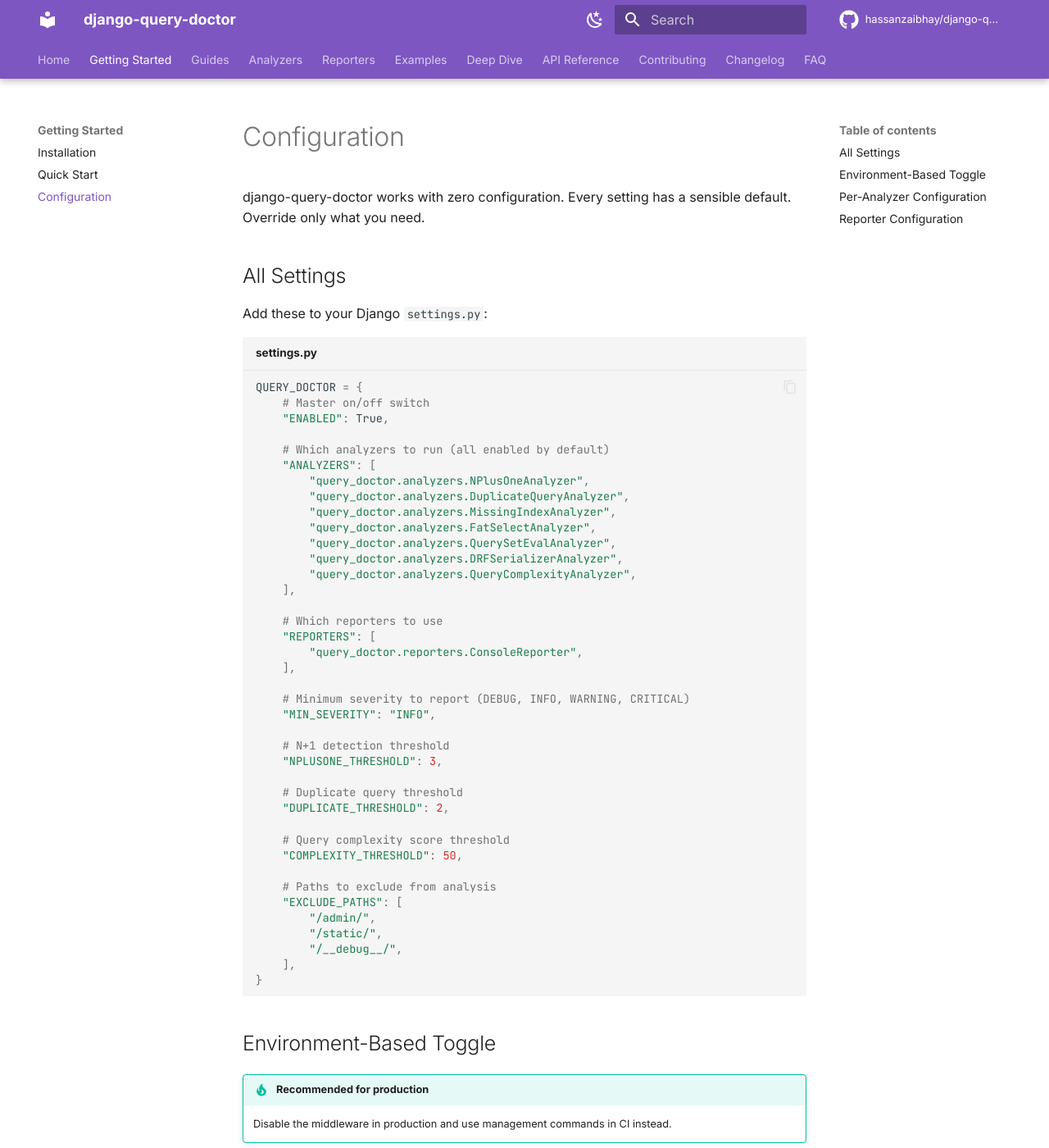
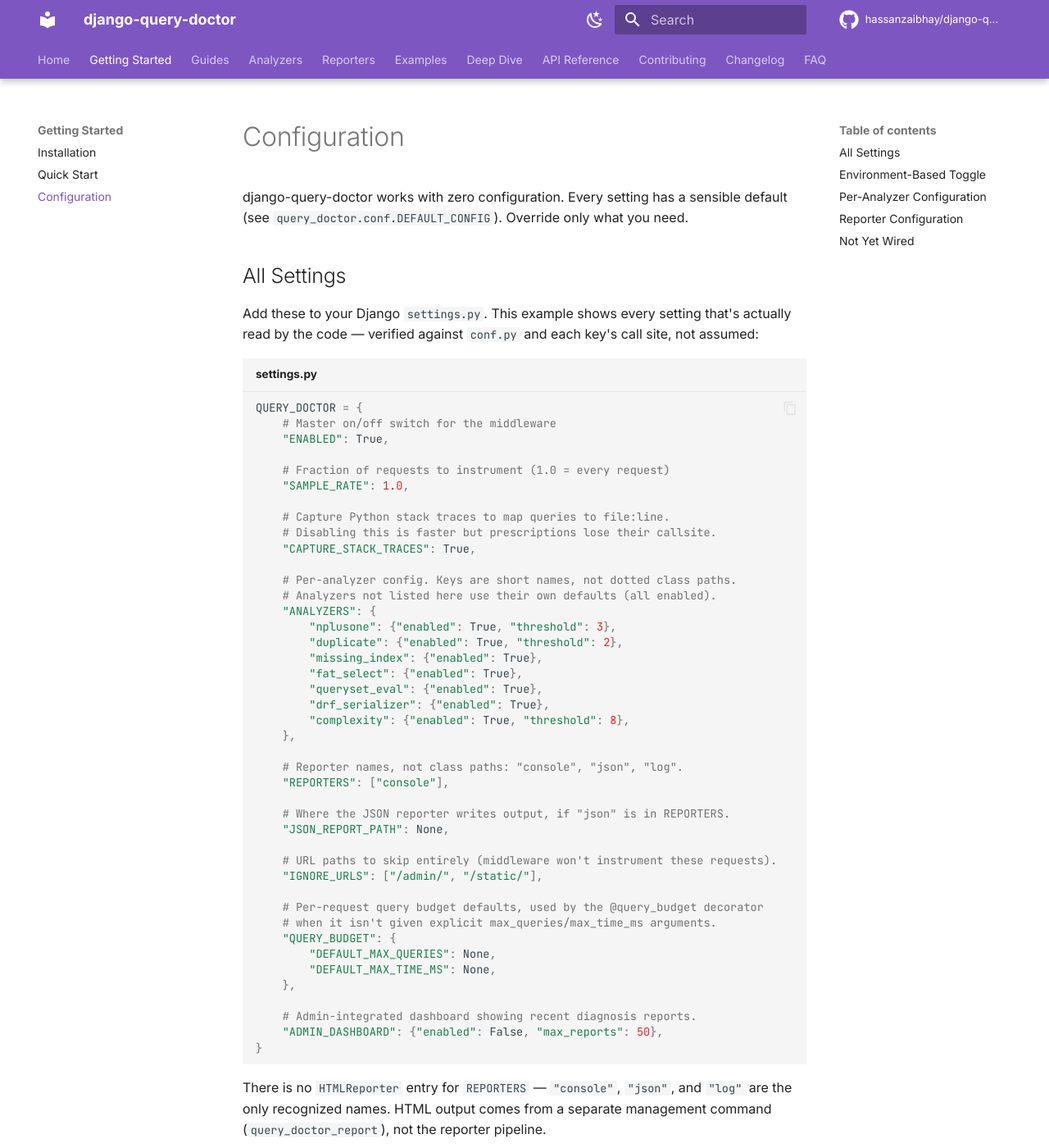
Before and after one commit to hassanzaibhay/django-query-doctor, an MkDocs documentation site: the page built from docs/getting-started/configuration.md, in a window 1280 px wide and 1400 px high. Shown: the whole window at 82% size. Built offline with MkDocs 1.6.1 and Material for MkDocs 9.7.7, drawn with Linux system fonts in a browser that asks for light colours; comment, search, counter and statistics services are not loaded; some of the changed text lies outside the part shown.

Commit message:
fix: prevent QueryFixer.apply_fixes from writing corrupted code (2.0.1) (#5)
fix_queries --apply edited the query's callsite line, but for
n_plus_one and fat_select prescriptions that line is often the
in-loop attribute-access line rather than the queryset definition —
appending .select_related(...)/.only(...) there could produce invalid
or silently-wrong Python. This shipped in 2.0.0.

apply_fixes() now only writes fixes for issue types verified safe
(queryset_eval, duplicate_query, missing_index) via a fixed allowlist
(AUTO_APPLIABLE_ISSUE_TYPES). Unsafe types are refused and recorded in
last_skipped_unsafe. Before writing anything, the candidate file
content is validated with ast.parse(); a fix that would produce
invalid Python is rejected and recorded in last_failed_validation
instead of written. generate_diff() tags unsafe entries
[MANUAL FIX ONLY]. fix_queries now exits nonzero (CommandError) if
either list is non-empty, after printing the diff and any successful
changes.

Also: rewrite docs/getting-started/configuration.md against the real
DEFAULT_CONFIG (the previous example used dotted class paths and
several fictional keys); update docs/guides/auto-fix.md for the new
safe/unsafe split; bump to 2.0.1.

````diff
--- a/docs/getting-started/configuration.md
+++ b/docs/getting-started/configuration.md
@@ -1,56 +1,63 @@
 # Configuration
 
-django-query-doctor works with zero configuration. Every setting has a sensible default. Override only what you need.
+django-query-doctor works with zero configuration. Every setting has a sensible default (see `query_doctor.conf.DEFAULT_CONFIG`). Override only what you need.
 
 ## All Settings
 
-Add these to your Django `settings.py`:
+Add these to your Django `settings.py`. This example shows every setting that's actually read by the code — verified against `conf.py` and each key's call site, not assumed:
+
 ```python title="settings.py"
 QUERY_DOCTOR = {
-    # Master on/off switch
+    # Master on/off switch for the middleware
     "ENABLED": True,
 
-    # Which analyzers to run (all enabled by default)
-    "ANALYZERS": [
-        "query_doctor.analyzers.NPlusOneAnalyzer",
-        "query_doctor.analyzers.DuplicateQueryAnalyzer",
-        "query_doctor.analyzers.MissingIndexAnalyzer",
-        "query_doctor.analyzers.FatSelectAnalyzer",
-        "query_doctor.analyzers.QuerySetEvalAnalyzer",
-        "query_doctor.analyzers.DRFSerializerAnalyzer",
-        "query_doctor.analyzers.QueryComplexityAnalyzer",
-    ],
+    # Fraction of requests to instrument (1.0 = every request)
+    "SAMPLE_RATE": 1.0,
 
-    # Which reporters to use
-    "REPORTERS": [
-        "query_doctor.reporters.ConsoleReporter",
-    ],
+    # Capture Python stack traces to map queries to file:line.
+    # Disabling this is faster but prescriptions lose their callsite.
+    "CAPTURE_STACK_TRACES": True,
 
-    # Minimum severity to report (DEBUG, INFO, WARNING, CRITICAL)
-    "MIN_SEVERITY": "INFO",
+    # Per-analyzer config. Keys are short names, not dotted class paths.
+    # Analyzers not listed here use their own defaults (all enabled).
+    "ANALYZERS": {
+        "nplusone": {"enabled": True, "threshold": 3},
+        "duplicate": {"enabled": True, "threshold": 2},
+        "missing_index": {"enabled": True},
+        "fat_select": {"enabled": True},
+        "queryset_eval": {"enabled": True},
+        "drf_serializer": {"enabled": True},
+        "complexity": {"enabled": True, "threshold": 8},
+    },
 
-    # N+1 detection threshold
-    "NPLUSONE_THRESHOLD": 3,
+    # Reporter names, not class paths: "console", "json", "log".
+    "REPORTERS": ["console"],
 
-    # Duplicate query threshold
-    "DUPLICATE_THRESHOLD": 2,
+    # Where the JSON reporter writes output, if "json" is in REPORTERS.
+    "JSON_REPORT_PATH": None,
 
-    # Query complexity score threshold
-    "COMPLEXITY_THRESHOLD": 50,
+    # URL paths to skip entirely (middleware won't instrument these requests).
+    "IGNORE_URLS": ["/admin/", "/static/"],
 
-    # Paths to exclude from analysis
-    "EXCLUDE_PATHS": [
-        "/admin/",
-        "/static/",
-        "/__debug__/",
-    ],
+    # Per-request query budget defaults, used by the @query_budget decorator
+    # when it isn't given explicit max_queries/max_time_ms arguments.
+    "QUERY_BUDGET": {
+        "DEFAULT_MAX_QUERIES": None,
+        "DEFAULT_MAX_TIME_MS": None,
+    },
+
+    # Admin-integrated dashboard showing recent diagnosis reports.
+    "ADMIN_DASHBOARD": {"enabled": False, "max_reports": 50},
 }
 ```
+
+There is no `HTMLReporter` entry for `REPORTERS` — `"console"`, `"json"`, and `"log"` are the only recognized names. HTML output comes from a separate management command (`query_doctor_report`), not the reporter pipeline.
 
 ## Environment-Based Toggle
 
 !!! tip "Recommended for production"
     Disable the middleware in production and use management commands in CI instead.
+
 ```python title="settings.py"
 import os
 
@@ -59,25 +66,25 @@
 }
 ```
 
-Or simply control it with `QUERY_DOCTOR_ENABLED = False` in your production settings module.
+There is no `QUERY_DOCTOR_ENABLED` Django setting read by the code — `ENABLED` inside the `QUERY_DOCTOR` dict is what the middleware checks. Reading an environment variable into it, as above, is a pattern you apply yourself.
 
 ## Per-Analyzer Configuration
 
-Each analyzer can be configured individually. See the [Analyzers](../analyzers/overview.md) section for per-analyzer options.
+Each analyzer reads its config from `ANALYZERS.<short_name>`. `enabled` is checked by every built-in analyzer (`BaseAnalyzer.is_enabled()`); `threshold` (or a similarly-named key) is analyzer-specific — see the [Analyzers](../analyzers/overview.md) section for what each one supports. Disabling an analyzer here also affects `fix_queries` and `check_queries`, since both discover analyzers the same way.
 
 ## Reporter Configuration
 
-Multiple reporters can be active simultaneously:
+Multiple reporters can be active simultaneously — `REPORTERS` is a list, and each recognized name adds its reporter:
+
 ```python title="settings.py"
 QUERY_DOCTOR = {
-    "REPORTERS": [
-        "query_doctor.reporters.ConsoleReporter",
-        "query_doctor.reporters.JSONReporter",
-        "query_doctor.reporters.HTMLReporter",
-    ],
-    "JSON_OUTPUT_DIR": "reports/",
-    "HTML_OUTPUT_DIR": "reports/html/",
+    "REPORTERS": ["console", "json"],
+    "JSON_REPORT_PATH": "reports/query-doctor.json",
 }
 ```
 
-See [Reporters](../reporters/index.md) for full configuration options.
+`console` uses Rich if it's installed (`pip install django-query-doctor[rich]`), falling back to plain text otherwise. `log` sends prescriptions through Python's standard `logging` module instead of stdout.
+
+## Not Yet Wired
+
+`STACK_TRACE_EXCLUDE`, `IGNORE_PATTERNS`, and `QUERYIGNORE_PATH` exist in `DEFAULT_CONFIG` but aren't read by any code path today — setting them has no effect. To suppress known false positives, use a `.queryignore` file at your project root instead (see the [.queryignore guide](../guides/query-ignore.md)); its location isn't configurable via `QUERY_DOCTOR` settings.
--- a/pyproject.toml
+++ b/pyproject.toml
@@ -4,7 +4,7 @@
 
 [project]
 name = "django-query-doctor"
-version = "2.0.0"
+version = "2.0.1"
 description = "Automated Django ORM query diagnosis and optimization. SQL compilation caching, prepared statements, N+1 detection, and DRF analysis."
 readme = "README.md"
 license = "MIT"
--- a/src/query_doctor/__init__.py
+++ b/src/query_doctor/__init__.py
@@ -15,7 +15,7 @@
     Severity,
 )
 
-__version__ = "2.0.0"
+__version__ = "2.0.1"
 
 __all__ = [
     "CallSite",
````
Also changed, not shown: CHANGELOG.md (+45 -0 lines), docs/guides/auto-fix.md (+34 -27 lines), 5 other files.
